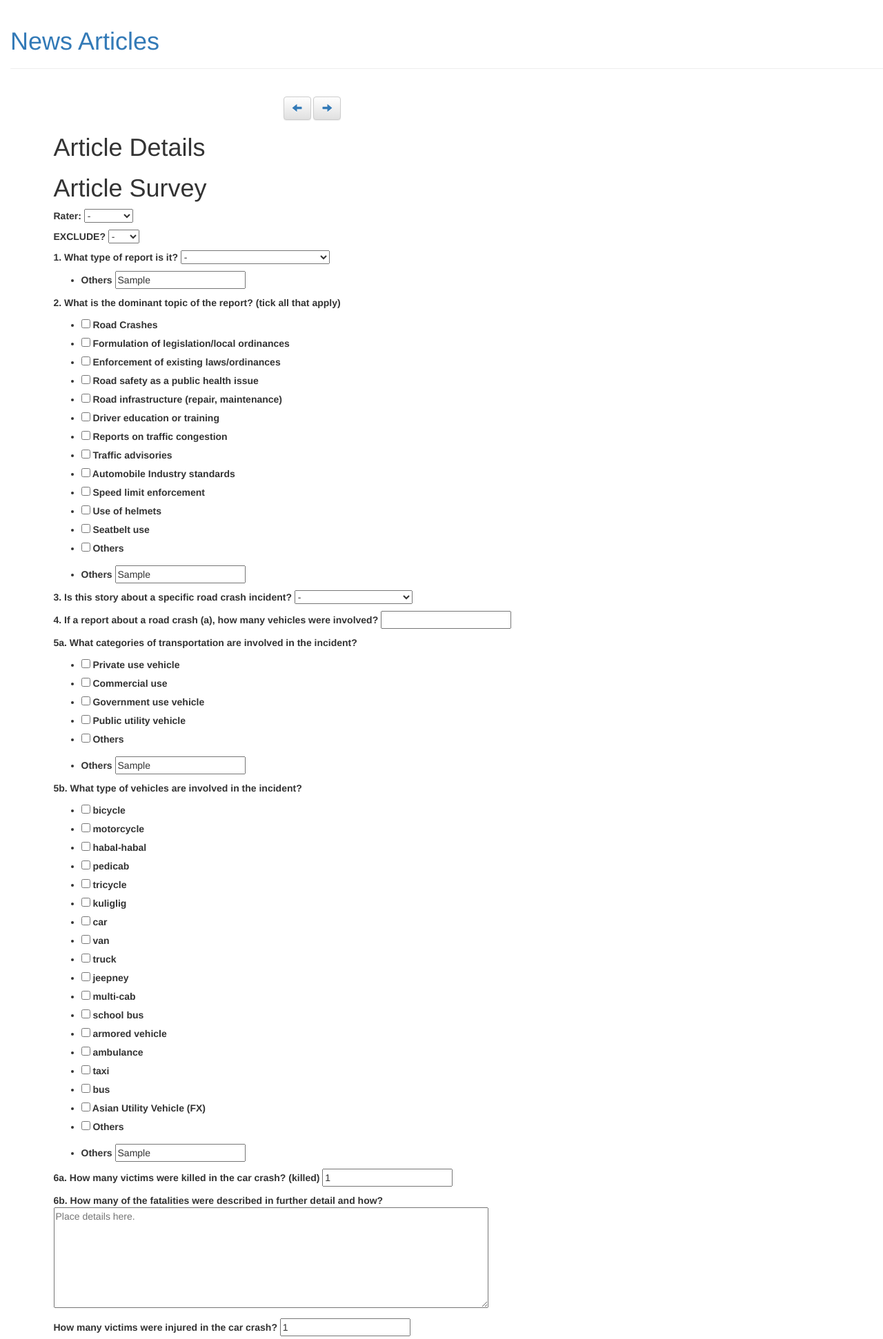
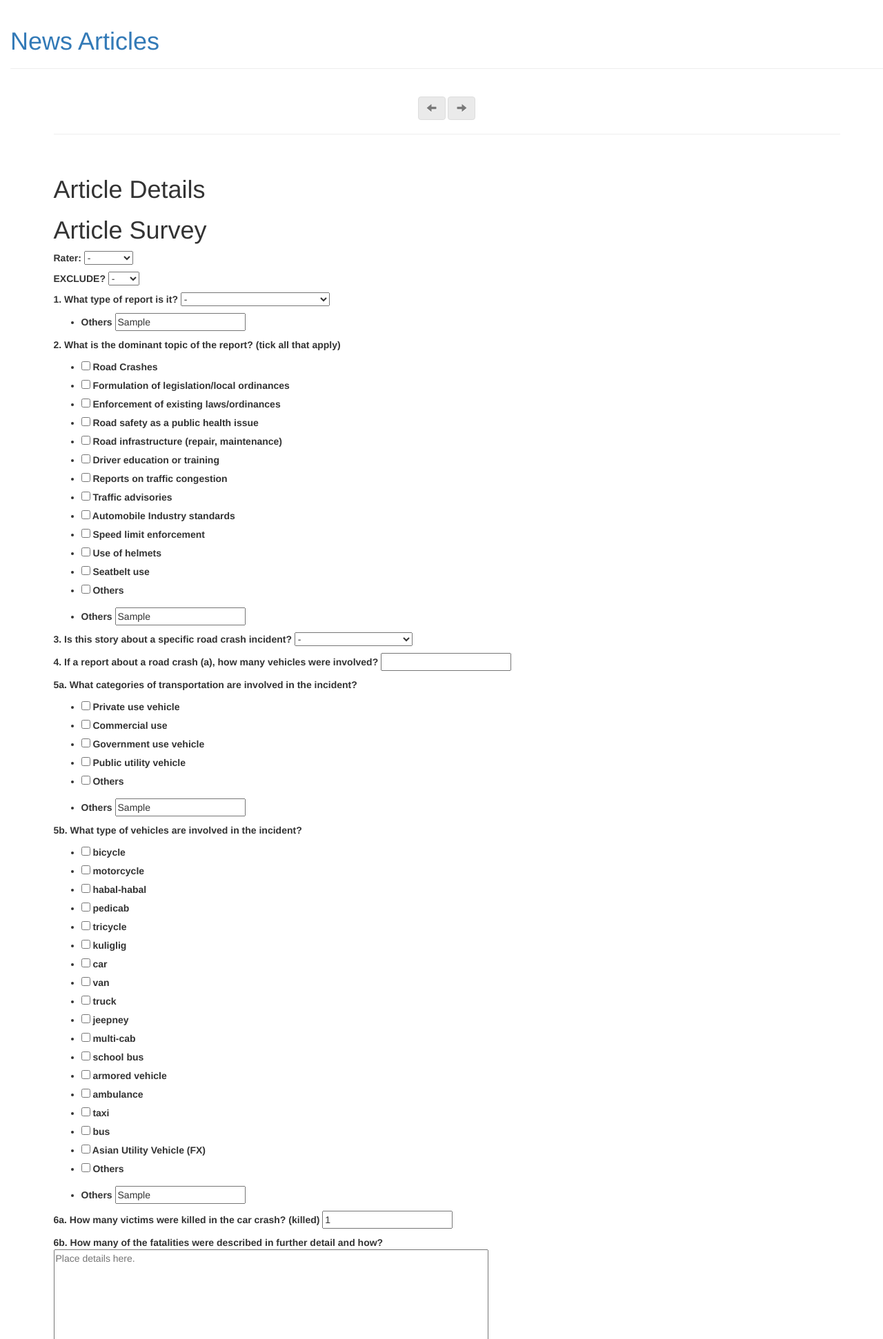
Before and after one commit to piafaustino/in-the-news, a Django app: page /post/1/edit/ in a window 1280 px wide. Shown: the top 1942 px of the page at 69% size. Run offline with Django 3.2, Linux system fonts and the light colour scheme; tables that the repository leaves empty hold one stand-in row (values such as "Sample post"); some libraries are stand-ins or nearby versions.

Commit message:
Fixed button bugs and cosmetic issues

```diff
--- a/who_django/news_articles/forms.py
+++ b/who_django/news_articles/forms.py
@@ -213,7 +213,6 @@ class NewsArticleForm(forms.Form):
 
 	stat_scope_label = "15. What scope of statistics on road safety are used?"
 	stat_scope_choices = (
-		('-','-'),
 		('City or municipality wide','City or municipality wide'),
 		('Regional','Regional'),
 		('National','National'),
--- a/who_django/news_articles/templates/news_articles/base_filter_edit.html
+++ b/who_django/news_articles/templates/news_articles/base_filter_edit.html
@@ -7,21 +7,26 @@
 
 	<div class="content container">
         <div class="row">
-            <div class="col-md-8">
+            <div class="col-md-12">
 
             	{% if save_message %}
-            	<p class="text-center">{{ save_message }}</p>
+            	<p id="save_message" style="display:None;" class="text-center">{{ save_message }}</p>
 				{% endif %}
 
-				<ul class="pager">
-				<li class="previous"><button type="button" class="btn btn-default">
-				  <a href="{% url 'article_edit' pk=prev_article_pk %}"><span class="glyphicon glyphicon-arrow-left" aria-hidden="true"></span></a>
-				</button></li>
-
-				<li class="next"><button type="button" class="btn btn-default">
-				  <a href="{% url 'article_edit' pk=next_article_pk %}"><span class="glyphicon glyphicon-arrow-right" aria-hidden="true"></span></a>
-				</button></li>
-				</ul>
+				<div class="pagination"><strong>
+						{% if prev_article_pk != article.pk %}
+							<a class="btn btn-default" href="{% url 'article_edit' pk=prev_article_pk %}"><span class="glyphicon glyphicon-arrow-left" aria-hidden="true"></span></a>
+						{% else %}
+							<a class="btn btn-default" disabled="disabled"><span class="glyphicon glyphicon-arrow-left" aria-hidden="true"></span></a>
+						{% endif %}
+						{% if next_article_pk != article.pk %}
+						    <a class="btn btn-default" href="{% url 'article_edit' pk=next_article_pk %}"><span class="glyphicon glyphicon-arrow-right" aria-hidden="true"></span></a></button>
+						{% else %}
+						    <a class="btn btn-default" disabled><span class="glyphicon glyphicon-arrow-right" aria-hidden="true"></span></a></button>
+						{% endif %}
+					</span>
+					<hr>
+				</strong></div>
 
 			    <h1>Article Details</h1>
 			    {% if article.news_type == "text" %}
@@ -92,20 +97,26 @@
 			    </form>
 
 			    <script>
-					$( "#show_button" ).click(function() {
-					  $( "#show_message" ).show( "slow" );
+					$( document ).ready(function() {
+					  $( "#save_message" ).show( "slow" );
 					});
 				</script>
 
-				<ul class="pager">
-				<li class="previous"><button type="button" class="btn btn-default">
-				  <a href="{% url 'article_edit' pk=prev_article_pk %}"><span class="glyphicon glyphicon-arrow-left" aria-hidden="true"></span></a>
-				</button></li>
+				<div class="pagination"><strong>
+						{% if prev_article_pk != article.pk %}
+							<a class="btn btn-default" href="{% url 'article_edit' pk=prev_article_pk %}"><span class="glyphicon glyphicon-arrow-left" aria-hidden="true"></span></a>
+						{% else %}
+							<a class="btn btn-default" disabled="disabled"><span class="glyphicon glyphicon-arrow-left" aria-hidden="true"></span></a>
+						{% endif %}
+						{% if next_article_pk != article.pk %}
+						    <a class="btn btn-default" href="{% url 'article_edit' pk=next_article_pk %}"><span class="glyphicon glyphicon-arrow-right" aria-hidden="true"></span></a></button>
+						{% else %}
+						    <a class="btn btn-default" disabled><span class="glyphicon glyphicon-arrow-right" aria-hidden="true"></span></a></button>
+						{% endif %}
+					</span>
+					<hr>
+				</strong></div>
 
-				<li class="next"><button type="button" class="btn btn-default">
-				  <a href="{% url 'article_edit' pk=next_article_pk %}"><span class="glyphicon glyphicon-arrow-right" aria-hidden="true"></span></a>
-				</button></li>
-				</ul>
             </div>
         </div>
     </div>
--- a/who_django/news_articles/views.py
+++ b/who_django/news_articles/views.py
@@ -140,14 +140,16 @@ def article_edit(request, pk):
 	#this part is for the page navigator
 	try:
 		prev_article_pk = NewsArticle.objects.filter(order_id__lt=article.order_id).order_by('order_id')[0].pk
+		print 'prev_article_pk', prev_article_pk
 	except Exception, e:
-		print e
+		print 'article_edit error:', e
 		prev_article_pk = article.pk
 
 	try:
 		next_article_pk = NewsArticle.objects.filter(order_id__gt=article.order_id).order_by('order_id')[0].pk
+		print 'next_article_pk', next_article_pk
 	except Exception, e:
-		print e
+		print 'article_edit error:', e
 		next_article_pk = article.pk
 
 	return render(request, 'news_articles/base_filter_edit.html', {'form': form,
--- a/who_django/static/css/news_articles.css
+++ b/who_django/static/css/news_articles.css
@@ -2,15 +2,10 @@ body {
     padding-left: 15px;
 }
 .pagination {
-    margin-left: auto;
-    margin-right: auto;
+    width:100%;
+    text-align:center;
 }
 
-.glyphicon-chevron-left {
-	float: left;
+.pager {
+	margin:0px;
 }
-
-
-.glyphicon-chevron-right {
-	float: right;
-}
```
Also changed, not shown: who_django/news_articles/templates/news_articles/base_filter_list.html (+30 -4 lines).
